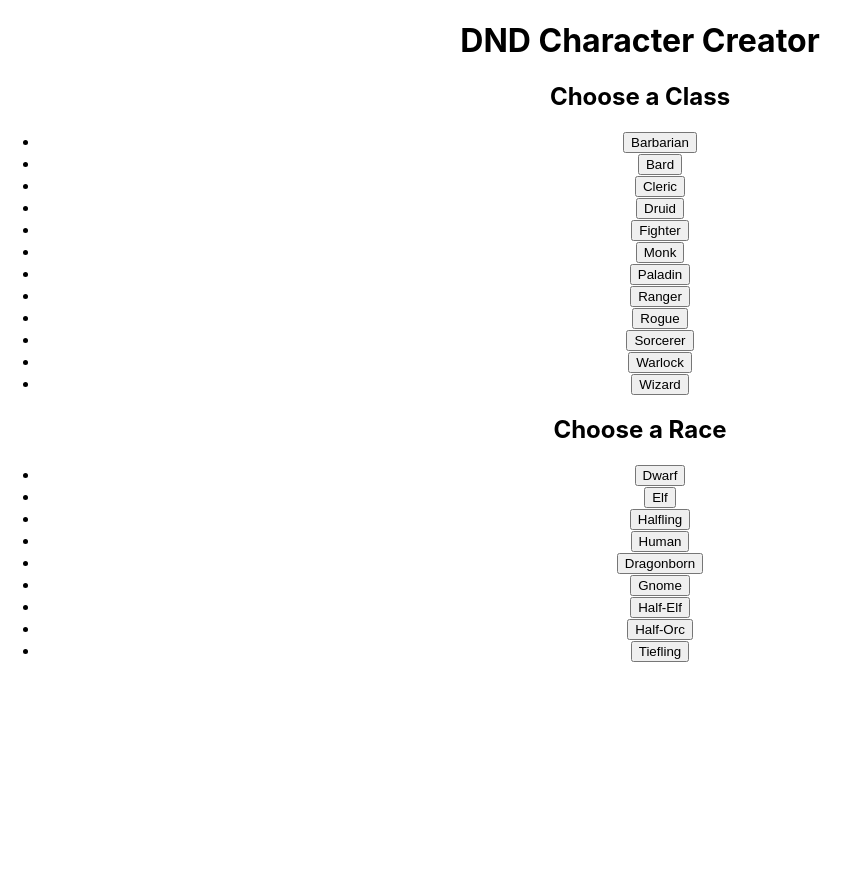
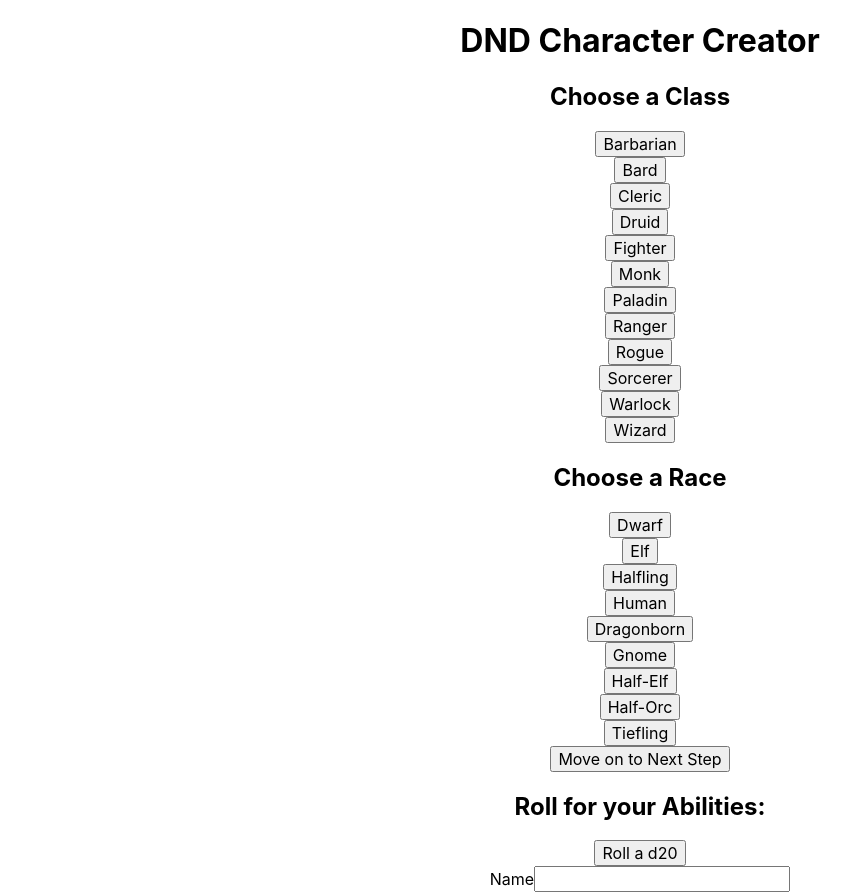
Before and after one commit to sjlowchappell/dnd-character-creator, a React (Create React App) app: page / in a window 1280 px wide. Shown: the whole page, without its empty margins (0-860 px from the left). Before the commit the page ends 800 px from the top, so only its background shows below. Built offline with nearby package versions, Linux system fonts and the light colour scheme.

Commit message:
Added Abilities section

```diff
--- a/src/App.css
+++ b/src/App.css
@@ -1,3 +1,193 @@
+/* start setup */
+
+article,
+aside,
+details,
+figcaption,
+figure,
+footer,
+header,
+hgroup,
+nav,
+section,
+summary {
+	display: block;
+}
+audio,
+canvas,
+video {
+	display: inline-block;
+}
+audio:not([controls]) {
+	display: none;
+	height: 0;
+}
+[hidden] {
+	display: none;
+}
+html {
+	font-family: sans-serif;
+	-webkit-text-size-adjust: 100%;
+	-ms-text-size-adjust: 100%;
+}
+a:focus {
+	outline: thin dotted;
+}
+a:active,
+a:hover {
+	outline: 0;
+}
+h1 {
+	font-size: 2em;
+}
+abbr[title] {
+	border-bottom: 1px dotted;
+}
+b,
+strong {
+	font-weight: 700;
+}
+dfn {
+	font-style: italic;
+}
+mark {
+	background: #ff0;
+	color: #000;
+}
+code,
+kbd,
+pre,
+samp {
+	font-family: monospace, serif;
+	font-size: 1em;
+}
+pre {
+	white-space: pre-wrap;
+	word-wrap: break-word;
+}
+q {
+	quotes: \201c \201d \2018 \2019;
+}
+small {
+	font-size: 80%;
+}
+sub,
+sup {
+	font-size: 75%;
+	line-height: 0;
+	position: relative;
+	vertical-align: baseline;
+}
+sup {
+	top: -0.5em;
+}
+sub {
+	bottom: -0.25em;
+}
+img {
+	border: 0;
+}
+svg:not(:root) {
+	overflow: hidden;
+}
+fieldset {
+	border: 1px solid silver;
+	margin: 0 2px;
+	padding: 0.35em 0.625em 0.75em;
+}
+button,
+input,
+select,
+textarea {
+	font-family: inherit;
+	font-size: 100%;
+	margin: 0;
+}
+button,
+input {
+	line-height: normal;
+}
+button,html input[type=button],/* 1 */input[type=reset],input[type=submit] {
+	-webkit-appearance: button;
+	cursor: pointer;
+}
+button[disabled],
+input[disabled] {
+	cursor: default;
+}
+input[type='checkbox'],
+input[type='radio'] {
+	box-sizing: border-box;
+	padding: 0;
+}
+input[type='search'] {
+	-webkit-appearance: textfield;
+	-moz-box-sizing: content-box;
+	-webkit-box-sizing: content-box;
+	box-sizing: content-box;
+}
+input[type='search']::-webkit-search-cancel-button,
+input[type='search']::-webkit-search-decoration {
+	-webkit-appearance: none;
+}
+textarea {
+	overflow: auto;
+	vertical-align: top;
+}
+table {
+	border-collapse: collapse;
+	border-spacing: 0;
+}
+body,
+figure {
+	margin: 0;
+}
+legend,
+button::-moz-focus-inner,
+input::-moz-focus-inner {
+	border: 0;
+	padding: 0;
+}
+
+.clearfix:after {
+	visibility: hidden;
+	display: block;
+	font-size: 0;
+	content: '';
+	clear: both;
+	height: 0;
+}
+
+* {
+	-moz-box-sizing: border-box;
+	-webkit-box-sizing: border-box;
+	box-sizing: border-box;
+}
+
+.visuallyHidden:not(:focus):not(:active) {
+	position: absolute;
+	width: 1px;
+	height: 1px;
+	margin: -1px;
+	border: 0;
+	padding: 0;
+	white-space: nowrap;
+	clip-path: inset(100%);
+	clip: rect(00 0 0);
+	overflow: hidden;
+}
+
+/* end setup */
+
 .App {
 	text-align: center;
 }
+
+li {
+	list-style: none;
+}
+
+ul {
+	margin: 0;
+	padding: 0;
+}
--- a/src/App.js
+++ b/src/App.js
@@ -2,6 +2,7 @@ import React, { Component } from 'react';
 // import axios from 'axios';
 import './App.css';
 import CharacterCustomizer from './components/CharacterCustomizer';
+import Abilities from './components/Abilities';
 // const url = 'http://dnd5eapi.co/api/';
 
 const races = [
@@ -100,6 +101,8 @@ class App extends Component {
 			name: '',
 			class: '',
 			race: '',
+			abilityScores: [],
+			racialBonus: [],
 		};
 	}
 	handleClick = e => {
@@ -115,6 +118,26 @@ class App extends Component {
 			});
 		}
 	};
+	getAbilities = () => {
+		if (this.state.abilityScores.length < 6) {
+			console.log('clicked!');
+			const abilityScores = this.state.abilityScores;
+			const diceRoll = Math.ceil(Math.random() * 20);
+			abilityScores.push(diceRoll);
+			this.setState({
+				abilityScores: abilityScores,
+			});
+		} else {
+			console.log('All abilities rolled for!');
+		}
+	};
+
+	charName = e => {
+		// console.log(e.target.value);
+		this.setState({
+			name: e.target.value,
+		});
+	};
 
 	render() {
 		return (
@@ -122,6 +145,12 @@ class App extends Component {
 				<h1>DND Character Creator</h1>
 				<CharacterCustomizer name={'Class'} onClick={this.handleClick} list={classes} />
 				<CharacterCustomizer name={'Race'} onClick={this.handleClick} list={races} />
+
+				<button>Move on to Next Step</button>
+				<Abilities onClick={this.getAbilities} abilities={this.state.abilityScores} />
+
+				<label htmlFor="name">Name</label>
+				<input onChange={this.charName} type="text" id="name" />
 			</div>
 		);
 	}
--- /dev/null
+++ b/src/components/Abilities.js
@@ -0,0 +1,17 @@
+import React from 'react';
+
+function Abilities({ abilities, onClick }) {
+	return (
+		<div>
+			<h2>Roll for your Abilities:</h2>
+			<button onClick={onClick}>Roll a d20</button>
+			<ul>
+				{abilities.map(ability => {
+					return <ul>{ability}</ul>;
+				})}
+			</ul>
+		</div>
+	);
+}
+
+export default Abilities;
--- a/src/components/CharacterCustomizer.js
+++ b/src/components/CharacterCustomizer.js
@@ -1,14 +1,14 @@
 import React from 'react';
 
-function CharacterCustomizer(props) {
+function CharacterCustomizer({ name, list, onClick }) {
 	return (
 		<div className="ClassSelect">
-			<h2>Choose a {props.name}</h2>
+			<h2>Choose a {name}</h2>
 			<ul>
-				{props.list.map(listItem => {
+				{list.map(listItem => {
 					return (
 						<li>
-							<button onClick={props.onClick} className={props.name.toLowerCase()}>
+							<button onClick={onClick} className={name.toLowerCase()}>
 								{listItem.name}
 							</button>
 						</li>
@@ -18,5 +18,4 @@ function CharacterCustomizer(props) {
 		</div>
 	);
 }
-
 export default CharacterCustomizer;
```
